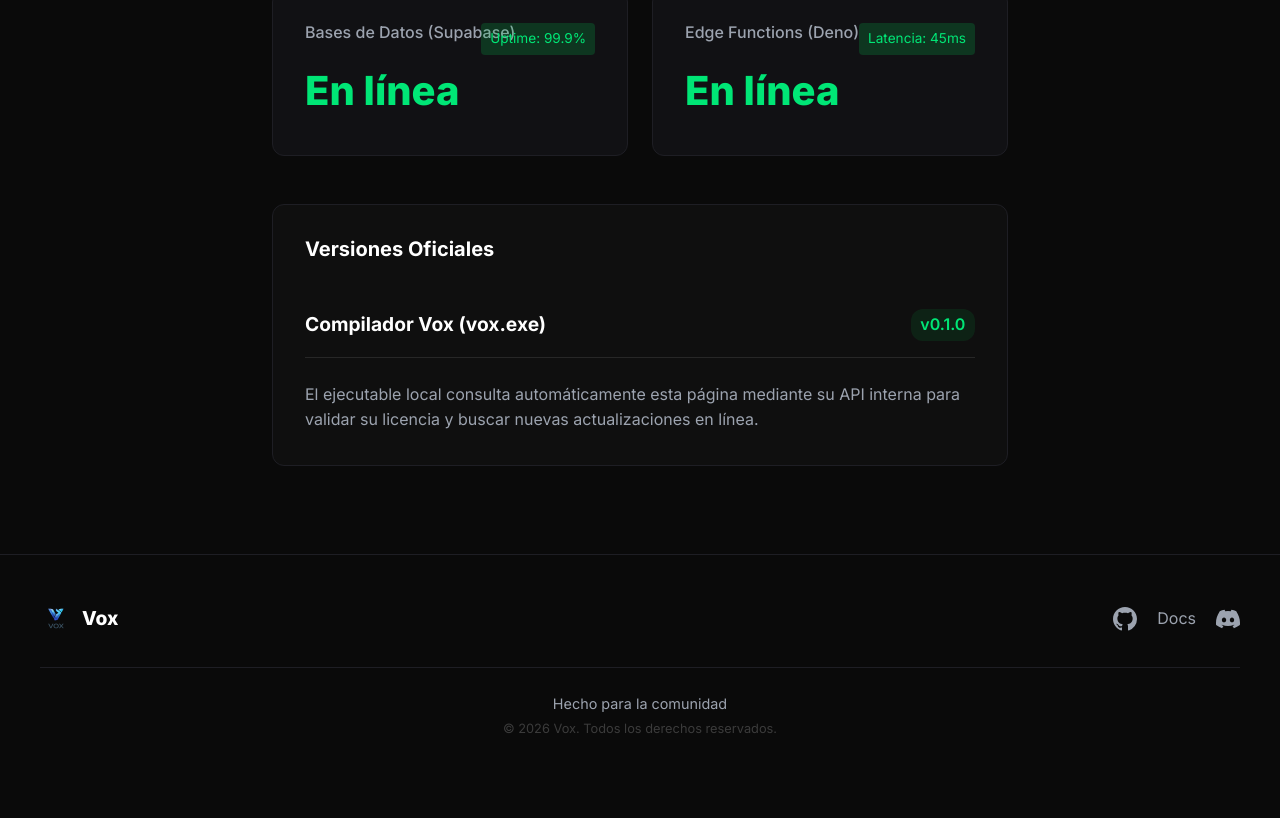
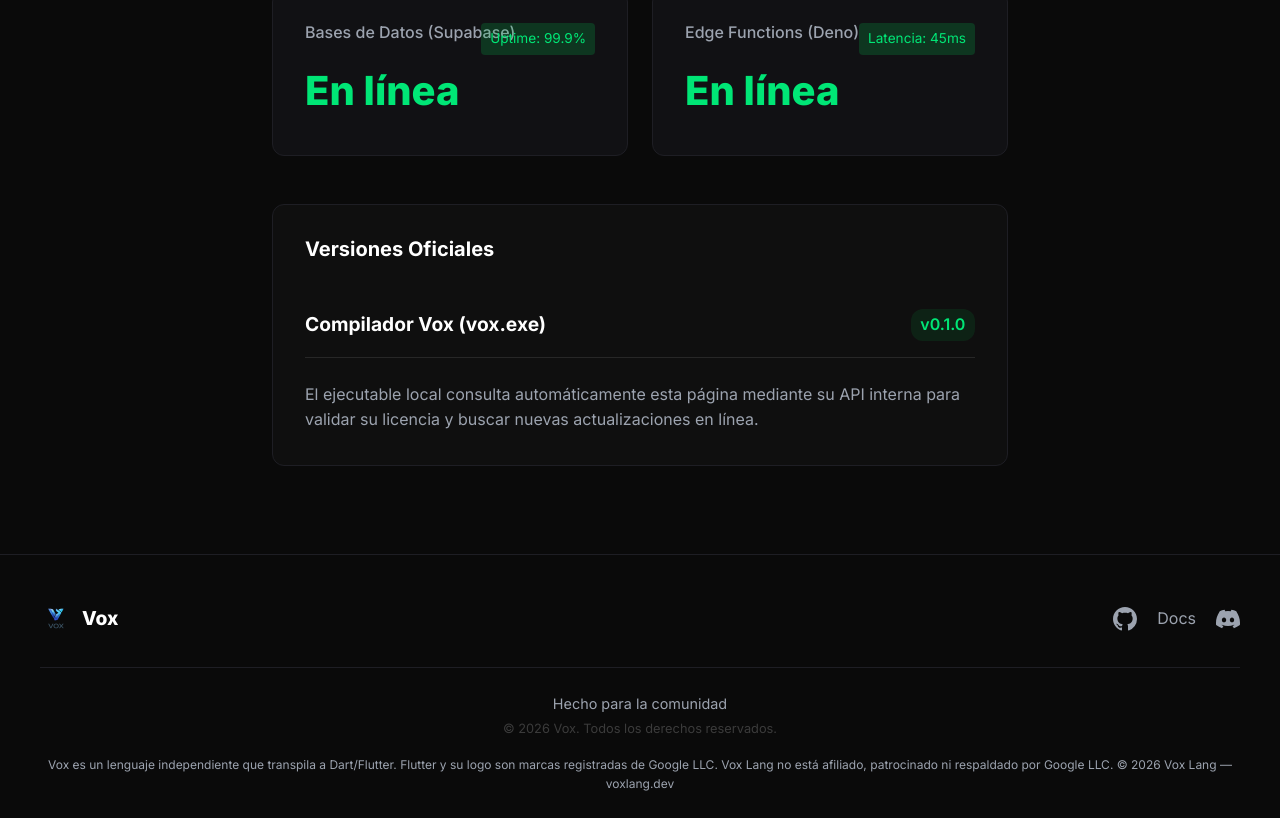
Before and after one commit to VITALFITPRO/vox-website, a React (Vite) app: page /estado in a window 1280 px wide. Shown: the part 256-1074 px from the top of the page. Before the commit the page ends 1023 px from the top, so only its background shows below. Built offline with nearby package versions, Linux system fonts and the light colour scheme; no server answers.

Commit message:
feat: legal disclaimer en footer y licencias

```diff
--- a/src/components/Footer.jsx
+++ b/src/components/Footer.jsx
@@ -28,6 +28,15 @@ export default function Footer() {
         <p>Hecho para la comunidad</p>
         <p className="footer-copy">© {new Date().getFullYear()} Vox. Todos los derechos reservados.</p>
       </div>
+
+      <p className="legal-disclaimer" style={{fontSize:'12px', color:'#9ca3af', textAlign:'center', marginTop:'16px'}}>
+        Vox es un lenguaje independiente que
+        transpila a Dart/Flutter. Flutter y su logo
+        son marcas registradas de Google LLC.
+        Vox Lang no está afiliado, patrocinado
+        ni respaldado por Google LLC.
+        © 2026 Vox Lang — voxlang.dev
+      </p>
     </footer>
   );
 }
```
Also changed, not shown: 1 other file (tests, documents, lock files or other folders).
